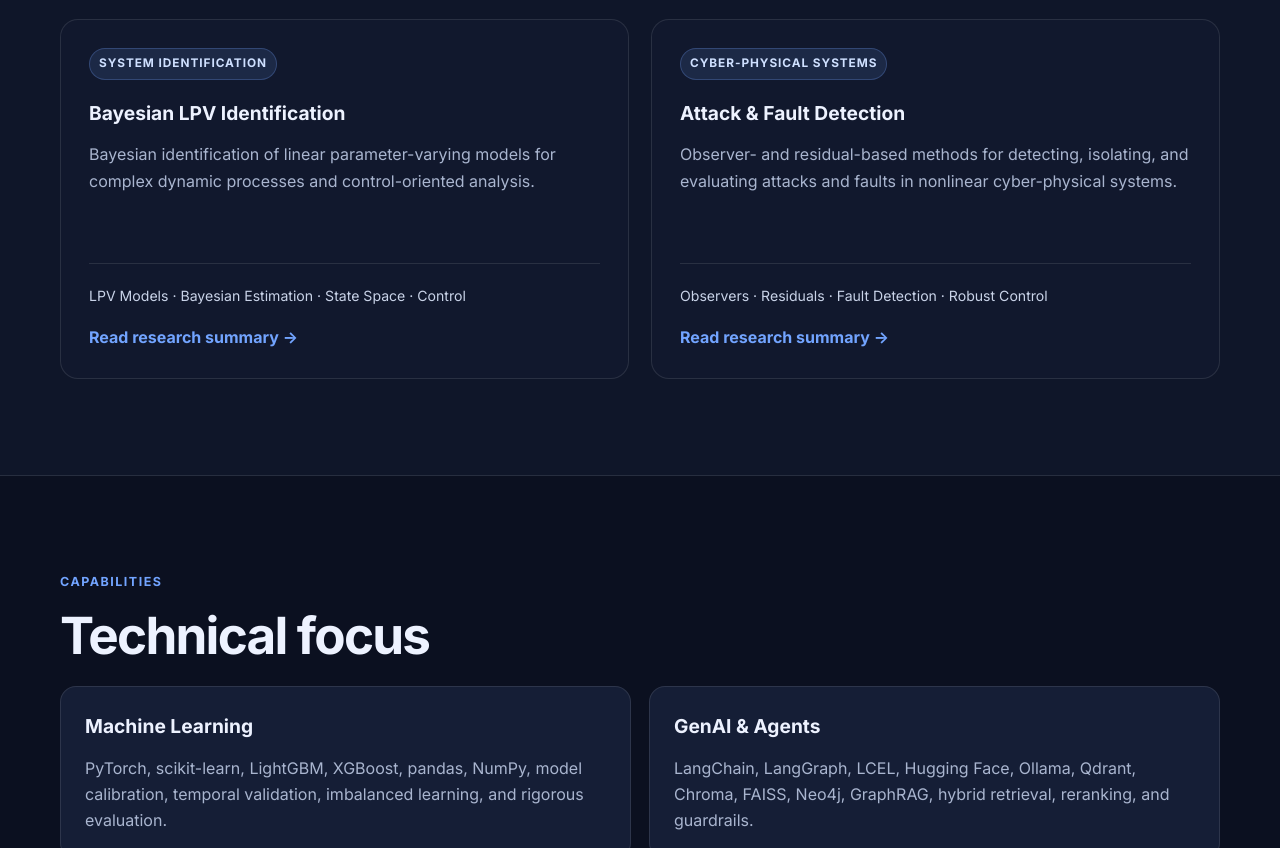
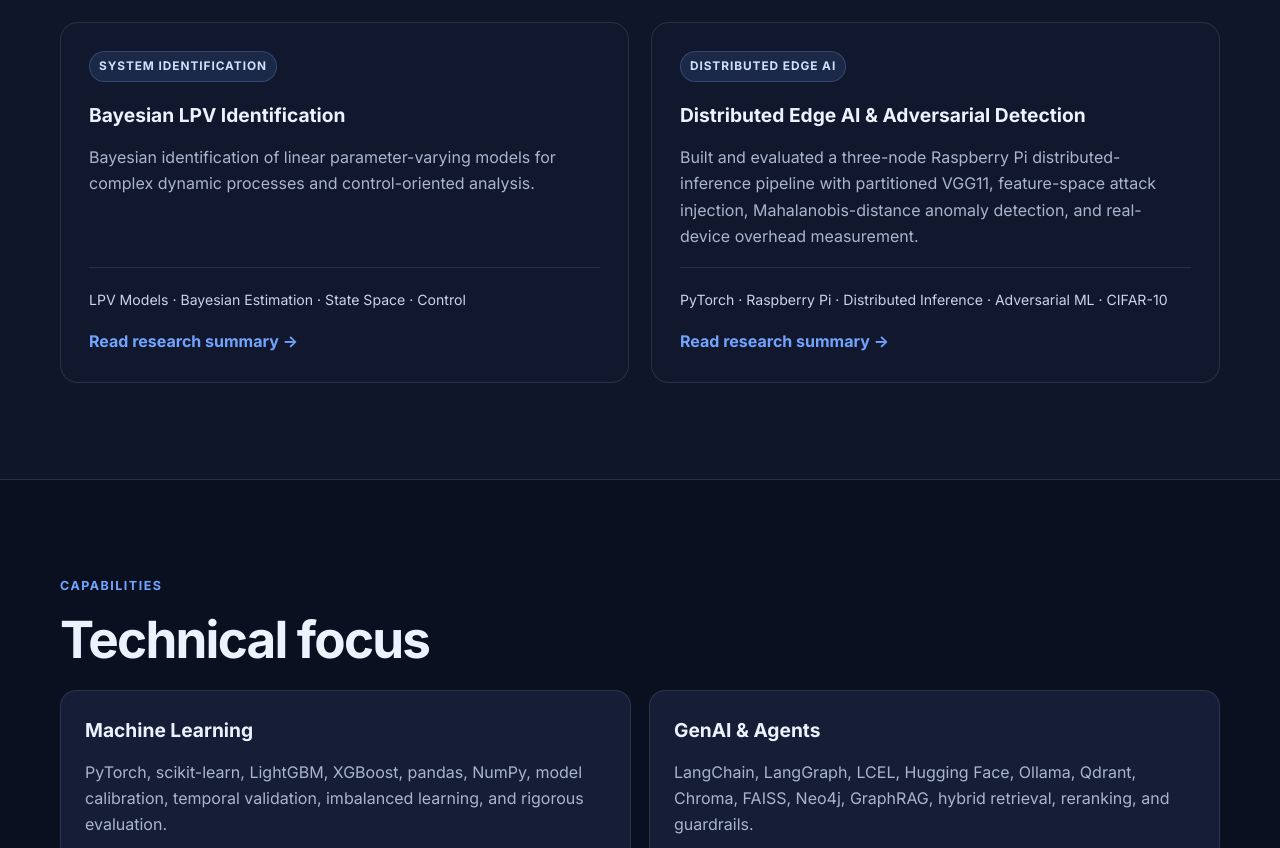
Before and after one commit to Arash80/my-page, a plain HTML site: page docs/index.html in a window 1280 px wide. Shown: the part 3759-4607 px from the top of the page. Drawn offline with Linux system fonts and the light colour scheme.

Commit message:
Replace generic CPS card with distributed edge AI project

```diff
--- a/docs/index.html
+++ b/docs/index.html
@@ -192,11 +192,11 @@
           </article>
 
           <article class="card">
-            <span class="tag">Cyber-Physical Systems</span>
-            <h3>Attack &amp; Fault Detection</h3>
-            <p>Observer- and residual-based methods for detecting, isolating, and evaluating attacks and faults in nonlinear cyber-physical systems.</p>
-            <div class="stack">Observers · Residuals · Fault Detection · Robust Control</div>
-            <a href="case-studies.html#cps-security">Read research summary →</a>
+            <span class="tag">Distributed Edge AI</span>
+            <h3>Distributed Edge AI &amp; Adversarial Detection</h3>
+            <p>Built and evaluated a three-node Raspberry Pi distributed-inference pipeline with partitioned VGG11, feature-space attack injection, Mahalanobis-distance anomaly detection, and real-device overhead measurement.</p>
+            <div class="stack">PyTorch · Raspberry Pi · Distributed Inference · Adversarial ML · CIFAR-10</div>
+            <a href="case-studies.html#distributed-edge-ai">Read research summary →</a>
           </article>
         </div>
       </div>
```
